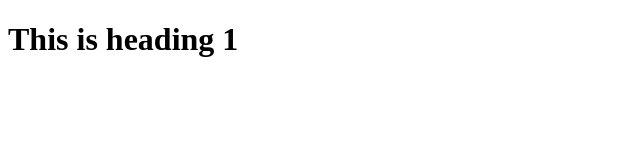
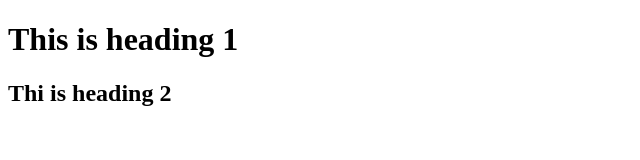
Before and after one commit to zahid651985/Git-Learning, a plain HTML site: page Zahid.html in a window 1280 px wide. Shown: the whole page, without its empty margins (0-640 px from the left). Drawn offline with Linux system fonts and the light colour scheme.

Commit message:
heading 2 created

```diff
--- a/Zahid.html
+++ b/Zahid.html
@@ -7,5 +7,6 @@
 </head>
 <body>
     <h1>This is heading 1</h1>
+    <h2>Thi is heading 2</h2>
 </body>
 </html>
```
